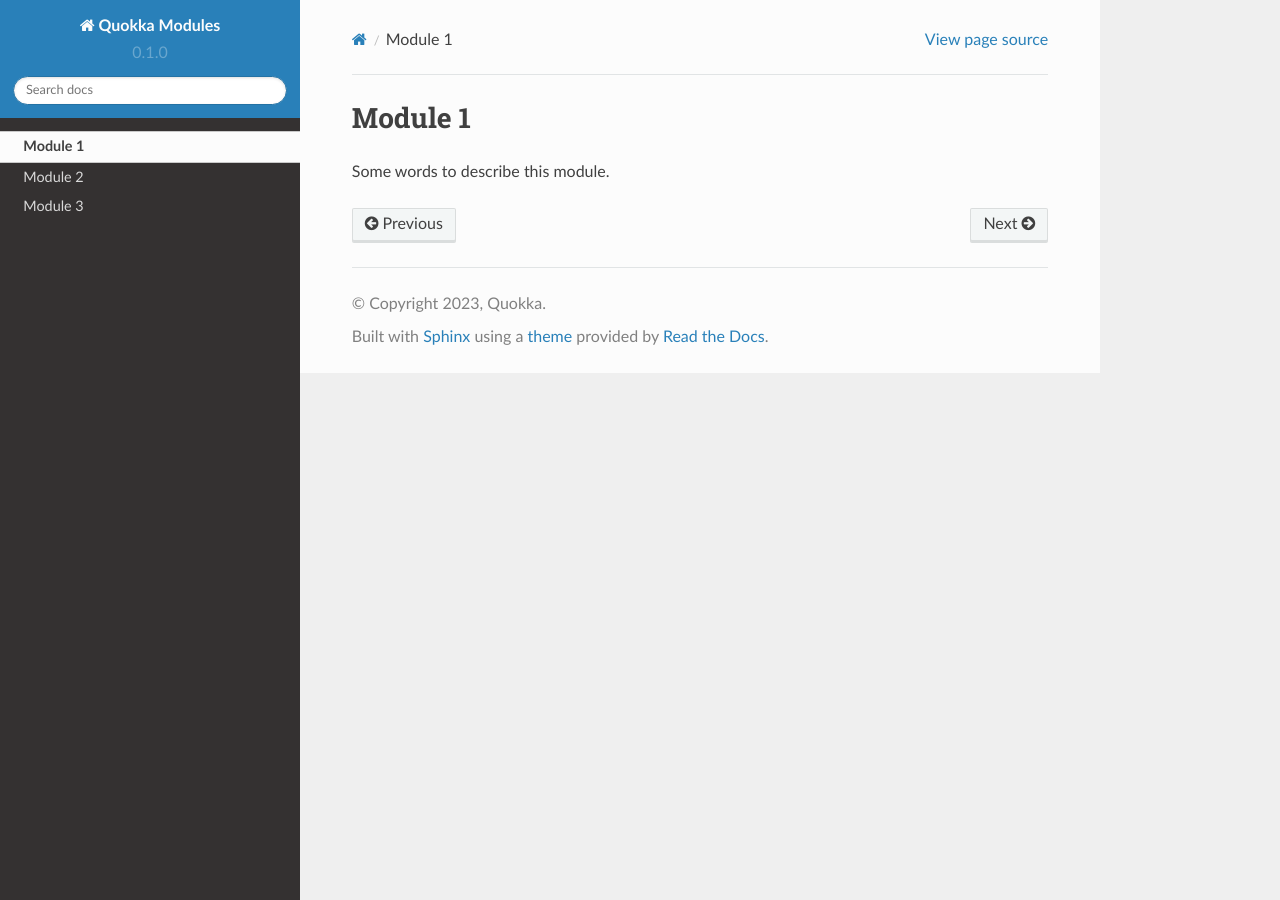
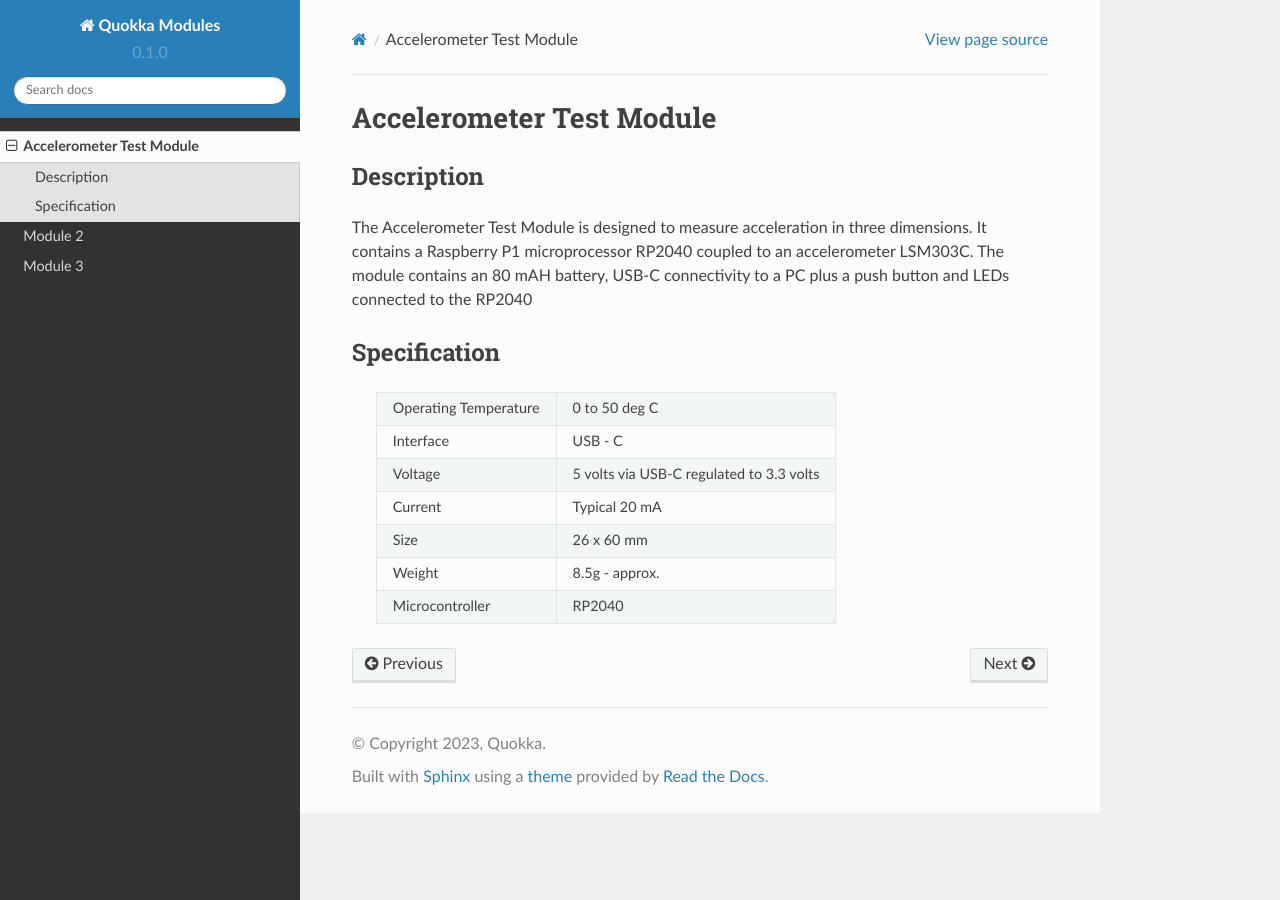
Before and after one commit to JulianDinsdale/Quokka-Modules, a Sphinx documentation site: the page built from docs/source/module-1.rst, in a window 1280 px wide. Built offline with Sphinx 7.4.7 and the Read the Docs theme 2.0.0, drawn with Linux system fonts in a browser that asks for light colours.

Commit message:
New Name etc and list demo

```diff
--- a/docs/source/module-1.rst
+++ b/docs/source/module-1.rst
@@ -1,4 +1,29 @@
-Module 1
---------
+Accelerometer Test Module
+-------------------------
 
-Some words to describe this module.
+Description
+~~~~~~~~~~~
+
+The Accelerometer Test Module is designed to measure acceleration in three dimensions.  It
+contains a Raspberry P1 microprocessor RP2040 coupled to an accelerometer LSM303C.  The module
+contains an 80 mAH battery, USB-C connectivity to a PC plus a push button and LEDs connected
+to the RP2040
+
+Specification
+~~~~~~~~~~~~~
+
+        +--------------------------------------+----------------------------------------------+
+        | Operating Temperature                | 0 to 50 deg C                                |
+        +--------------------------------------+----------------------------------------------+
+        | Interface                            | USB - C                                      |
+        +--------------------------------------+----------------------------------------------+
+        | Voltage                              | 5 volts via USB-C regulated to 3.3 volts     |
+        +--------------------------------------+----------------------------------------------+
+        | Current                              | Typical 20 mA                                |
+        +--------------------------------------+----------------------------------------------+
+        | Size                                 | 26 x 60 mm                                   |
+        +--------------------------------------+----------------------------------------------+
+        | Weight                               | 8.5g - approx.                               |
+        +--------------------------------------+----------------------------------------------+
+        | Microcontroller                      | RP2040                                       |
+        +--------------------------------------+----------------------------------------------+
```
Also changed, not shown: docs/source/images/Acc Module.png (added).
